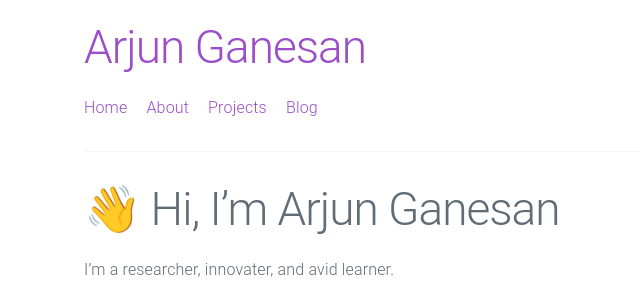
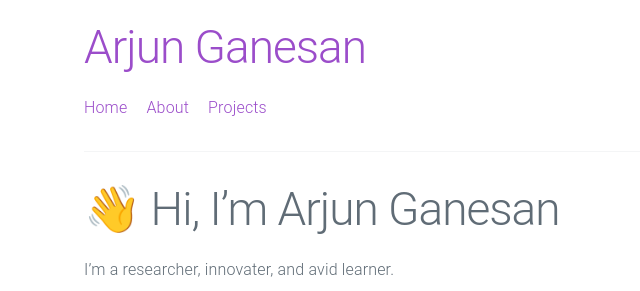
Before and after one commit to Arjun-Ganesan/Arjun-Ganesan.github.io, a Jekyll site: the page built from index.md, in a window 1280 px wide. Shown: the top 291 px of the page, without its empty margins (166-806 px from the left). Built offline with Jekyll 4.4.1, drawn with Linux system fonts in a browser that asks for light colours.

Commit message:
Update _config.yml

```diff
--- a/_config.yml
+++ b/_config.yml
@@ -16,5 +16,3 @@ nav:
     link: /about
   - name: "Projects"
     link: /projects
-  - name: "Blog"
-    link: /blog
```
